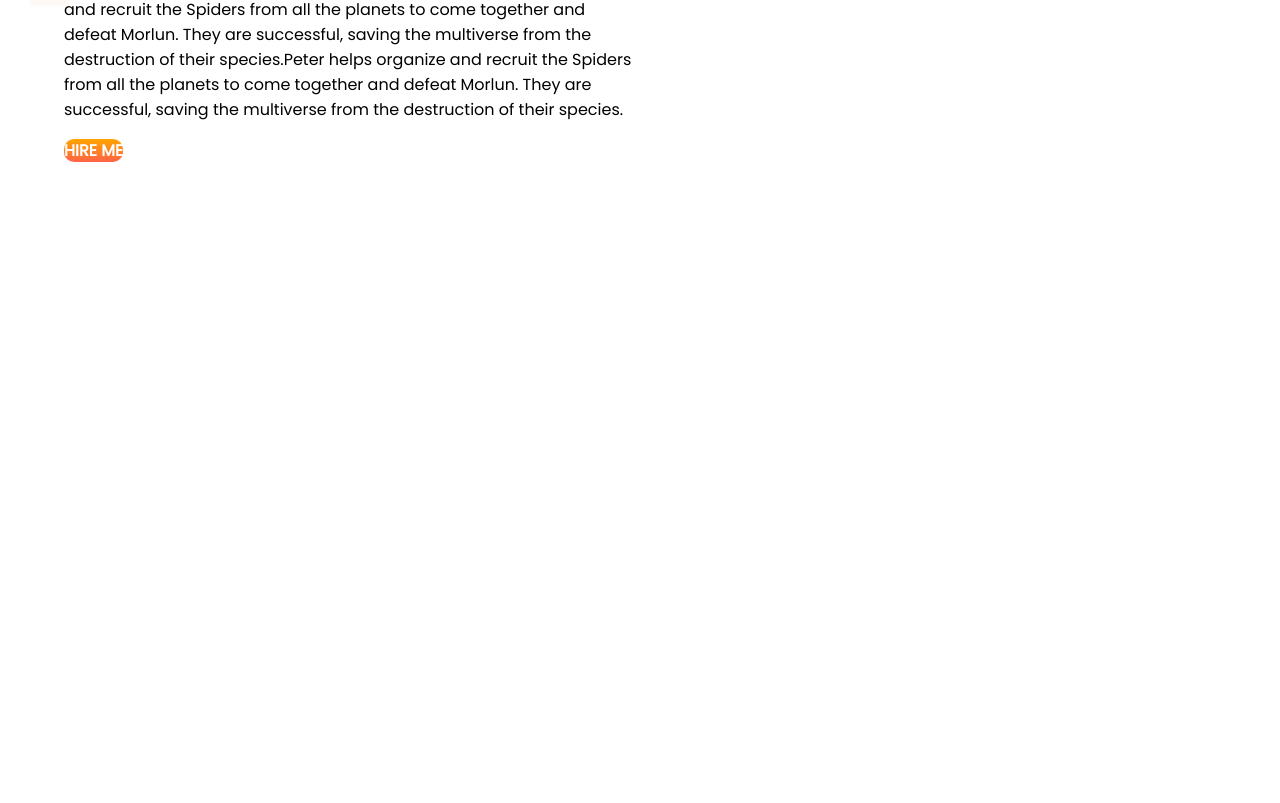
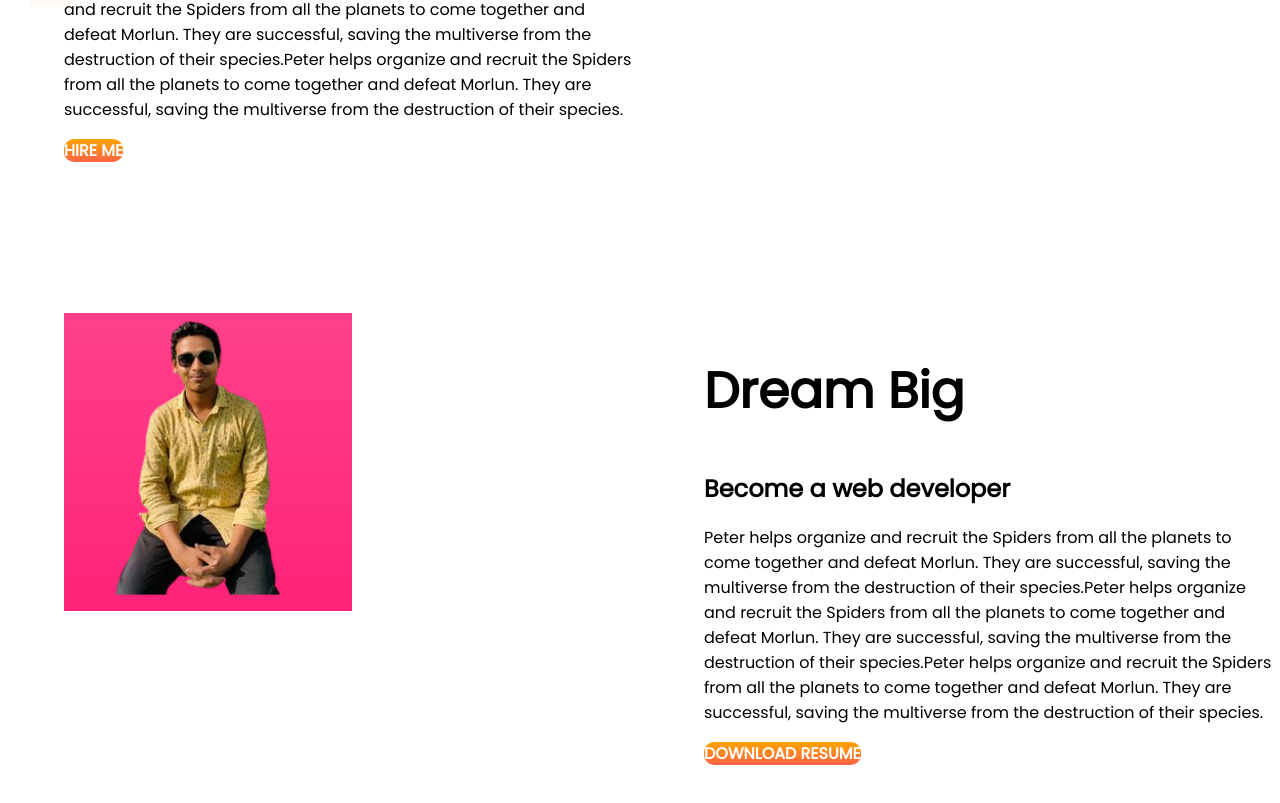
Before and after one commit to tanvirulislam912/developer-portfolio, a plain HTML site: page index.html in a window 1280 px wide. Shown: the part 353-1156 px from the top of the page. Before the commit the page ends 800 px from the top, so only its background shows below. Drawn offline with Linux system fonts and the light colour scheme.

Commit message:
dream added

```diff
--- a/index.html
+++ b/index.html
@@ -26,6 +26,19 @@
         </div>
     </section>
 
+    <section class="dream big">
+        <div class="half-width">
+            <img src="images/Tanvir.projects.new.png" alt="">
+        </div>
+        <div class="half-width">
+               <h1>Dream Big</h1>
+               <h2>Become a web developer</h2>
+               <p>Peter helps organize and recruit the Spiders from all the planets to come together and defeat Morlun. They are successful, saving the multiverse from the destruction of their species.Peter helps organize and recruit the Spiders from all the planets to come together and defeat Morlun. They are successful, saving the multiverse from the destruction of their species.Peter helps organize and recruit the Spiders from all the planets to come together and defeat Morlun. They are successful, saving the multiverse from the destruction of their species.</p>
+               <a class="link-button" target="_blank"href="">DOWNLOAD RESUME</a>
+        </div>
+
+    </section>
+
 
 </body>
 
--- a/style.css
+++ b/style.css
@@ -11,6 +11,7 @@ h1{
 }
 section{
     display:flex;
+    margin-bottom: 150px;
 }
 .half-width{
     width:50%;
@@ -31,3 +32,8 @@ section{
     background-image: url(images/top-banner.png);
     background-repeat: no-repeat;
 }
+.dream-big{
+    background-image: url(images/top-banner.png);
+    background-repeat: no-repeat;
+    background-position: right;
+}
```
